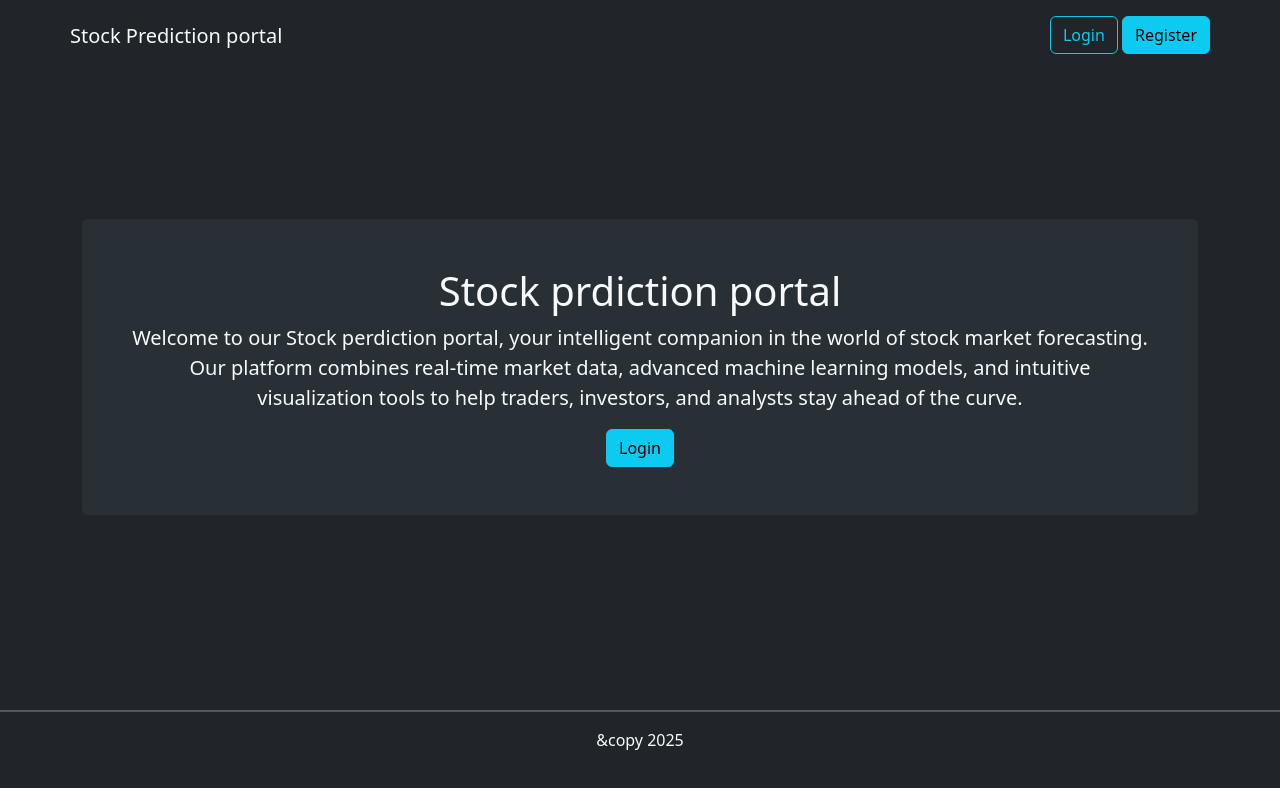
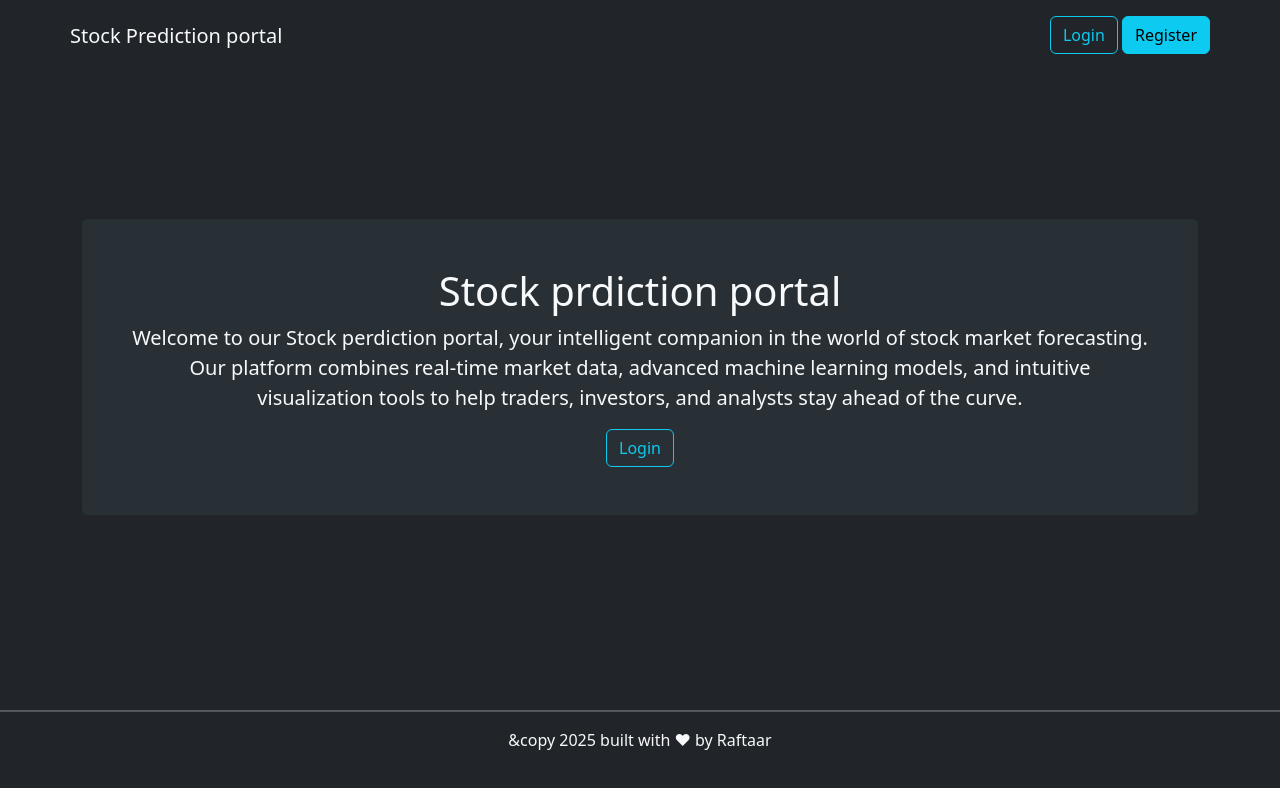
Before and after one commit to Abubakar-idrees-01/stock_prediction_portal, a React (Vite) app in the folder frontend-react/: page /login in a window 1280 px wide. Shown: the top 788 px of the page. Built offline with nearby package versions, Linux system fonts and the light colour scheme.

Commit message:
frontend

```diff
--- /dev/null
+++ b/frontend-react/src/components/button.jsx
@@ -0,0 +1,11 @@
+import React from 'react'
+
+const Button = (props) => {
+  return (
+    <>
+    <a  className={`btn ${props.className}`} href="">{props.text}</a>
+    </>
+  )
+}
+
+export default Button
--- a/frontend-react/src/components/footer.jsx
+++ b/frontend-react/src/components/footer.jsx
@@ -6,7 +6,7 @@ const Footer = () => {
     <>
     <footer className='footer py-3 my-3'>
         <hr className='border-bottom'/>
-        <p className='text-light text-center' > &copy 2025</p>
+        <p className='text-light text-center' > &copy 2025 built with ❤  by Raftaar</p>
     </footer>
     </>
   )
--- a/frontend-react/src/components/header.jsx
+++ b/frontend-react/src/components/header.jsx
@@ -1,4 +1,5 @@
 import React from 'react'
+import  Button from './button';
 
 
 const Header = () => {
@@ -6,9 +7,10 @@ const Header = () => {
     <nav className='navbar container pt-3 pb-3 align-items-start'>
         <a className="navbar-brand text-light" href="">Stock Prediction portal</a>
         <div>
-            <a  className='btn btn-outline-info' href="">Login</a>
+            <Button text="Login" className="btn btn-outline-info"/>
             &nbsp;
-            <a  className='btn btn-info' href="">Register</a>
+            <Button text="Register" className="btn btn-info"/>
+
         </div>
     </nav>
   )
--- a/frontend-react/src/components/main.jsx
+++ b/frontend-react/src/components/main.jsx
@@ -1,5 +1,5 @@
 import React from 'react'
-
+import Button from "./button"
 const main = () => {
   return (
     <>
@@ -7,7 +7,7 @@ const main = () => {
         <div className='p-5 text-center bg-light-dark rounded'>
             <h1 className='text-light' >Stock prdiction portal</h1>
             <p className='text-light lead'>Welcome to our Stock perdiction portal, your intelligent companion in the world of stock market forecasting. Our platform combines real-time market data, advanced machine learning models, and intuitive visualization tools to help traders, investors, and analysts stay ahead of the curve.</p>
-            <a  className='btn btn-info' href="">Login</a>
+            <Button text="Login" className="btn btn-outline-info"/>
 
         </div>
 
```
